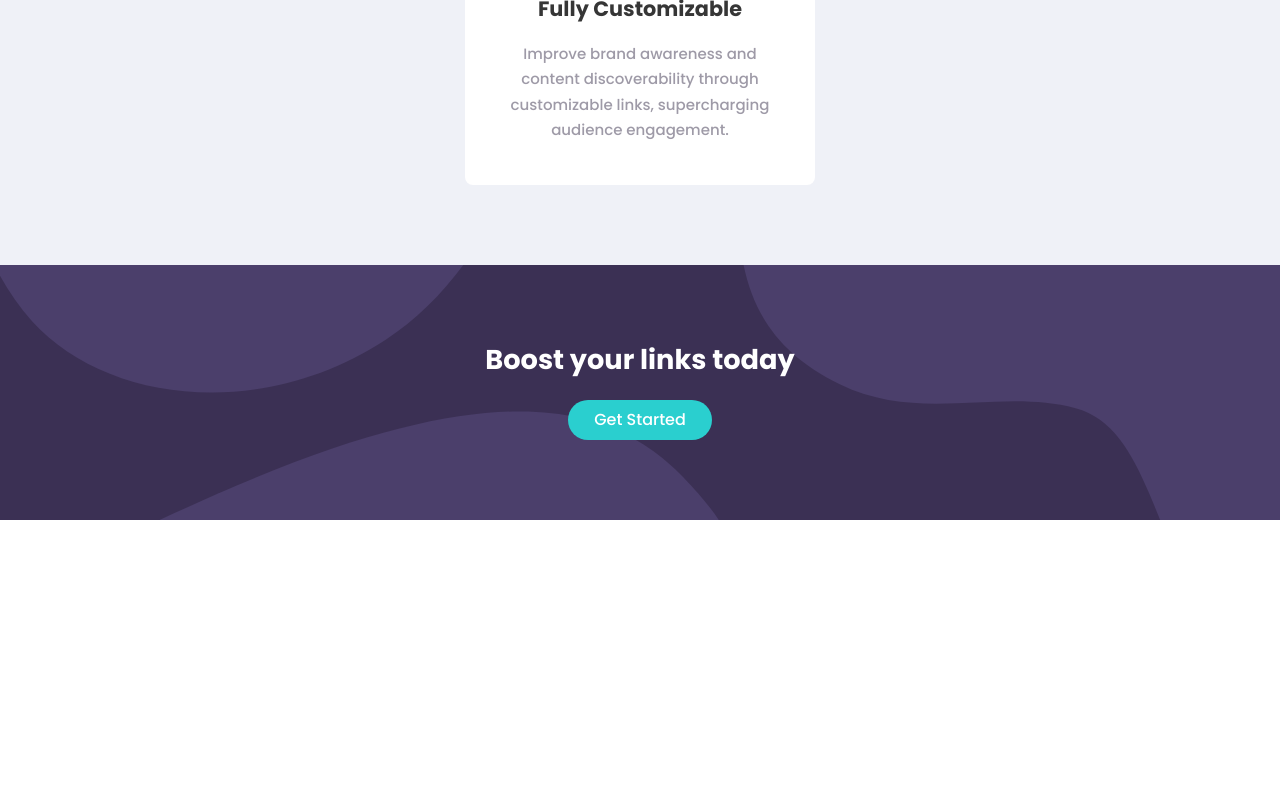
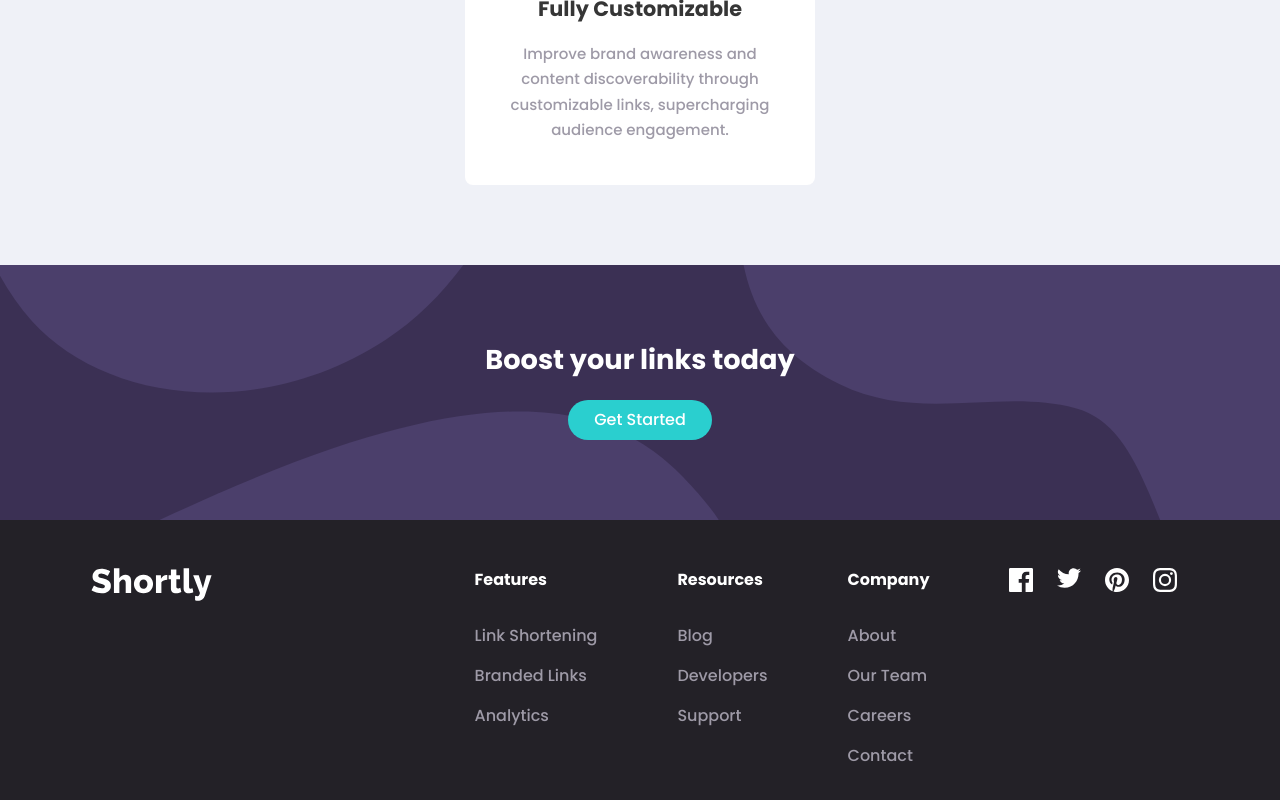
Before and after one commit to awexli/url-shortener, a Vue app: page / in a window 1280 px wide. Shown: the part 1794-2594 px from the top of the page. Before the commit the page ends 2314 px from the top, so only its background shows below. Built offline with nearby package versions, Linux system fonts and the light colour scheme.

Commit message:
add footer section

```diff
--- a/src/App.vue
+++ b/src/App.vue
@@ -4,14 +4,16 @@
     <GetStarted />
     <StatsSection />
     <BoostLink />
+    <FooterSection />
   </div>
 </template>
 
 <script>
-import NavBar from './components/NavBar.vue';
-import GetStarted from './components/GetStarted.vue';
-import StatsSection from './components/StatsSection.vue';
+import NavBar from './components/NavBar';
+import GetStarted from './components/GetStarted';
+import StatsSection from './components/StatsSection';
 import BoostLink from './components/BoostLink';
+import FooterSection from './components/FooterSection';
 
 export default {
   name: 'App',
@@ -20,6 +22,7 @@ export default {
     GetStarted,
     StatsSection,
     BoostLink,
+    FooterSection
   },
 };
 </script>
--- a/src/components/CyanButton.vue
+++ b/src/components/CyanButton.vue
@@ -25,13 +25,12 @@ export default {
   border-color: transparent;
   width: 9rem;
   color: white !important;
-  transition: background-color ease 0.1s;
-  -webkit-transition: background-color ease 0.1s;
-  -ms-transition: background-color ease 0.1s;
+  transition: background-color ease 0.1s !important;
+  -webkit-transition: background-color ease 0.1s !important;
+  -ms-transition: background-color ease 0.1s !important;
 
   &:hover {
-    background-color: $button-hover-color;
-    color: white;
+    background-color: $button-hover-color !important;
   }
 }
 </style>
--- /dev/null
+++ b/src/components/FooterSection.vue
@@ -0,0 +1,186 @@
+<template>
+  <footer class="footer">
+    <div class="footer__branding-container">
+      <img src="../assets/images/logo-white.svg" alt="Shortly Logo" />
+    </div>
+    <div class="footer__link-container">
+      <ul class="footer__link-list">
+        <li class="footer__link-title">Features</li>
+        <li class="footer__link-item"><a>Link Shortening</a></li>
+        <li class="footer__link-item"><a>Branded Links</a></li>
+        <li class="footer__link-item"><a>Analytics</a></li>
+      </ul>
+      <ul class="footer__link-list">
+        <li class="footer__link-title">Resources</li>
+        <li class="footer__link-item"><a>Blog</a></li>
+        <li class="footer__link-item"><a>Developers</a></li>
+        <li class="footer__link-item"><a>Support</a></li>
+      </ul>
+      <ul class="footer__link-list">
+        <li class="footer__link-title">Company</li>
+        <li class="footer__link-item"><a>About</a></li>
+        <li class="footer__link-item"><a>Our Team</a></li>
+        <li class="footer__link-item"><a>Careers</a></li>
+        <li class="footer__link-item"><a>Contact</a></li>
+      </ul>
+    </div>
+    <div class="footer__social-container">
+      <ul class="footer__icon-list">
+        <li class="footer__icon">
+          <a>
+            <img
+              src="../assets/images/icon-facebook.svg"
+              alt="facebook icon"
+              class="footer__facebook"
+            />
+          </a>
+        </li>
+        <li class="footer__icon">
+          <a>
+            <img
+              src="../assets/images/icon-twitter.svg"
+              alt="twitter icon"
+              class="footer__twitter"
+            />
+          </a>
+        </li>
+        <li class="footer__icon">
+          <a>
+            <img
+              src="../assets/images/icon-pinterest.svg"
+              alt="pinterest icon"
+              class="footer__pinterest"
+            />
+          </a>
+        </li>
+        <li class="footer__icon">
+          <a>
+            <img
+              src="../assets/images/icon-instagram.svg"
+              alt="instagram icon"
+              class="footer__instagram"
+            />
+          </a>
+        </li>
+      </ul>
+    </div>
+  </footer>
+</template>
+
+<script>
+export default {
+  name: 'FooterSection',
+};
+</script>
+
+<style lang="scss" scoped>
+@import '../styles/style-guide.scss';
+
+.footer {
+  display: flex;
+  flex-direction: column;
+  background-color: $very-dark-violet;
+
+  @media screen and (min-width: 1024px) {
+    flex-direction: row;
+    justify-content: space-evenly;
+  }
+
+  &__branding-container {
+    display: grid;
+    place-content: center;
+
+    @media screen and (min-width: 1024px) {
+      place-content: unset;
+    }
+  }
+
+  &__link-container {
+    //background-color: red;
+    padding: 3em 0;
+
+    :nth-child(1) {
+      .footer__link-title {
+        padding-top: 0;
+      }
+    }
+
+    @media screen and (min-width: 1024px) {
+      padding: unset;
+      display: flex;
+      align-items: flex-start;
+      justify-content: flex-end;
+      width: 500px;
+    }
+
+    @media screen and (min-width: 1280px) {
+      width: 650px;
+    }
+  }
+
+  &__social-container {
+    display: flex;
+    justify-content: center;
+  }
+
+  &__link-list {
+    //background-color: violet;
+
+    :last-of-type {
+      padding-bottom: 0;
+    }
+
+    @media screen and (min-width: 1024px) {
+      margin-left: 5rem;
+      text-align: start;
+    }
+  }
+
+  &__link-title {
+    font-weight: 700;
+    padding: 1.5em 0;
+    color: white;
+
+    @media screen and (min-width: 1024px) {
+      padding: 0 0 1.5em 0;
+    }
+  }
+
+  &__link-item {
+    padding: 5px 0;
+
+    a {
+      color: $gray-violet;
+      transition: color ease 0.2s;
+
+      &:hover {
+        color: $cyan;
+      }
+    }
+
+    @media screen and (min-width: 1024px) {
+      padding: 8px 0;
+    }
+  }
+
+  &__icon-list {
+    display: flex;
+  }
+
+  &__icon {
+    padding: 0 10px;
+    margin: 0 2px;
+    transition: filter ease 0.2s;
+    height: 24px;
+
+    a {
+      display: flex;
+    }
+
+    &:hover {
+      filter: invert(74%) sepia(83%) saturate(456%) hue-rotate(122deg)
+        brightness(200%) contrast(82%);
+    }
+  }
+}
+</style>
--- a/src/components/NavBar.vue
+++ b/src/components/NavBar.vue
@@ -91,14 +91,15 @@ $item-percentage: 80%;
   &-item {
     font-weight: 600;
     color: $gray-violet;
+    transition: color ease 0.2s;
 
     &:hover {
-      background-color: white;
+      background-color: transparent;
       color: black;
     }
 
     &:focus {
-      background-color: white;
+      background-color: transparent;
       color: black;
     }
 
--- a/src/styles/style-guide.scss
+++ b/src/styles/style-guide.scss
@@ -1,5 +1,7 @@
 $cyan: hsl(180, 66%, 49%);
 $dark-violet: hsl(257, 27%, 26%);
+$very-dark-violet: hsl(260, 8%, 14%);
+$very-dark-blue: hsl(255, 11%, 22%);
 $gray: #EFF1F7;
 $gray-violet: hsl(257, 7%, 63%);
 $border-radius: 8px;
```
Also changed, not shown: src/assets/images/logo-white.svg (added).
